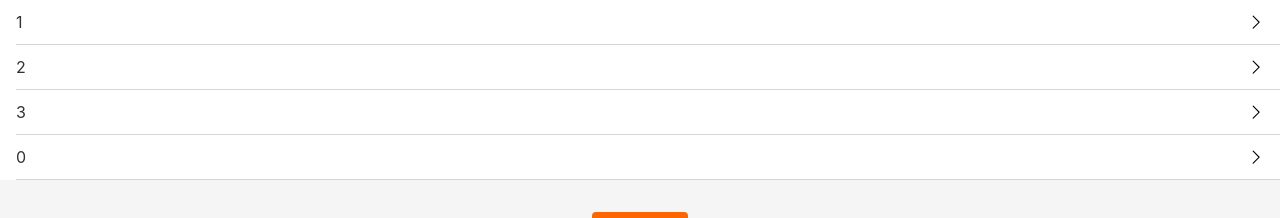
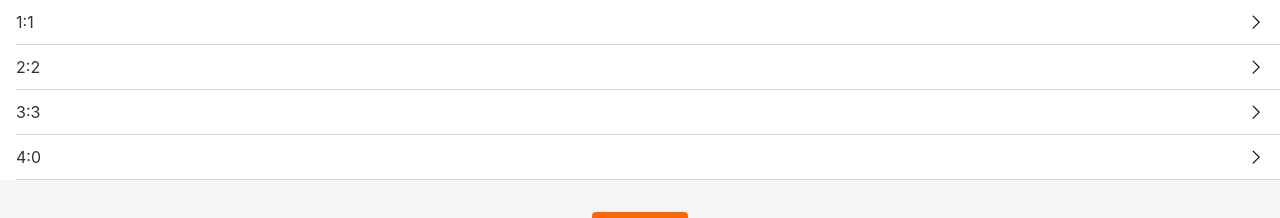
Before and after one commit to alertguo/mango-react-echarts, a React app: page /#/label in a window 1280 px wide. Shown: the top 218 px of the page. Built offline with nearby package versions, Linux system fonts and the light colour scheme.

Commit message:
初步实现 tags 数据持久化

```diff
--- a/src/useTags.tsx
+++ b/src/useTags.tsx
@@ -1,15 +1,24 @@
-import {useState} from 'react';
+import {useEffect, useState} from 'react';
 import {createId} from 'lib/createId';
 
-const defaultTags = [
-  {id: createId(), name: '1'},
-  {id: createId(), name: '2'},
-  {id: createId(), name: '3'},
-  {id: createId(), name: '0'},
-];
 // use 开头是为了React规定
 const useTags = () => { // 封装一个自定义的 Hook
-  const [tags, setTags] = useState<{ id: number, name: string }[]>(defaultTags);
+  const [tags, setTags] = useState<{ id: number, name: string }[]>([]);
+  useEffect(() => {
+    let localTags = JSON.parse(window.localStorage.getItem('tags') || '[]');
+    if(localTags.length === 0){
+      localTags = [
+        {id: createId(), name: '1'},
+        {id: createId(), name: '2'},
+        {id: createId(), name: '3'},
+        {id: createId(), name: '0'},
+      ]
+    }
+    setTags(localTags);
+  }, []); // 组件挂载时执行
+  useEffect(() => {
+    window.localStorage.setItem('tags', JSON.stringify(tags));
+  }, [tags]); // tags 必须是不可变数据才会触发
   const findTag = (id: number) => tags.filter(tag => tag.id === id)[0];
   const findTagIndex = (id: number) => {
     let result = -1;
@@ -41,7 +50,9 @@ const useTags = () => { // 封装一个自定义的 Hook
   const addTag = () => {
     const tagName = window.prompt('标签名为');
     if (tagName !== null) {
-      if (tags.map(t => t.name).indexOf(tagName) >= 0) {
+      if (tagName === '') {
+        return window.alert('标签名不能为空');
+      } else if (tags.map(t => t.name).indexOf(tagName) >= 0) {
         return window.alert('标签名重复');
       }
       setTags([...tags, {id: createId(), name: tagName}]);
--- a/src/views/Label.tsx
+++ b/src/views/Label.tsx
@@ -32,7 +32,7 @@ function Label() {
         {tags.map(tag =>
           <li key={tag.id}>
             <Link to={'/label/' + tag.id}>
-              <span className="oneLine">{tag.name}</span>
+              <span className="oneLine">{tag.id}:{tag.name}</span>
               <Icon name="right"/>
             </Link>
           </li>
```
